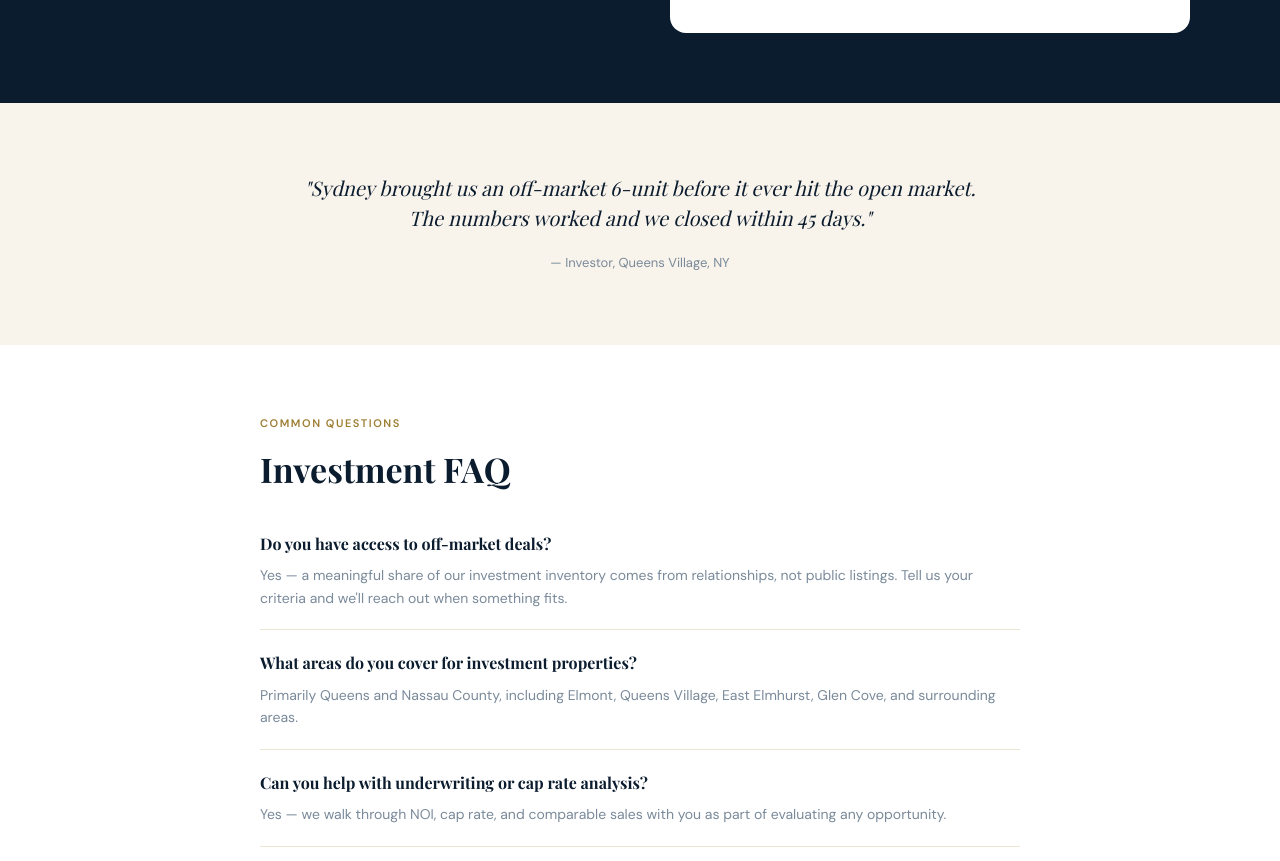
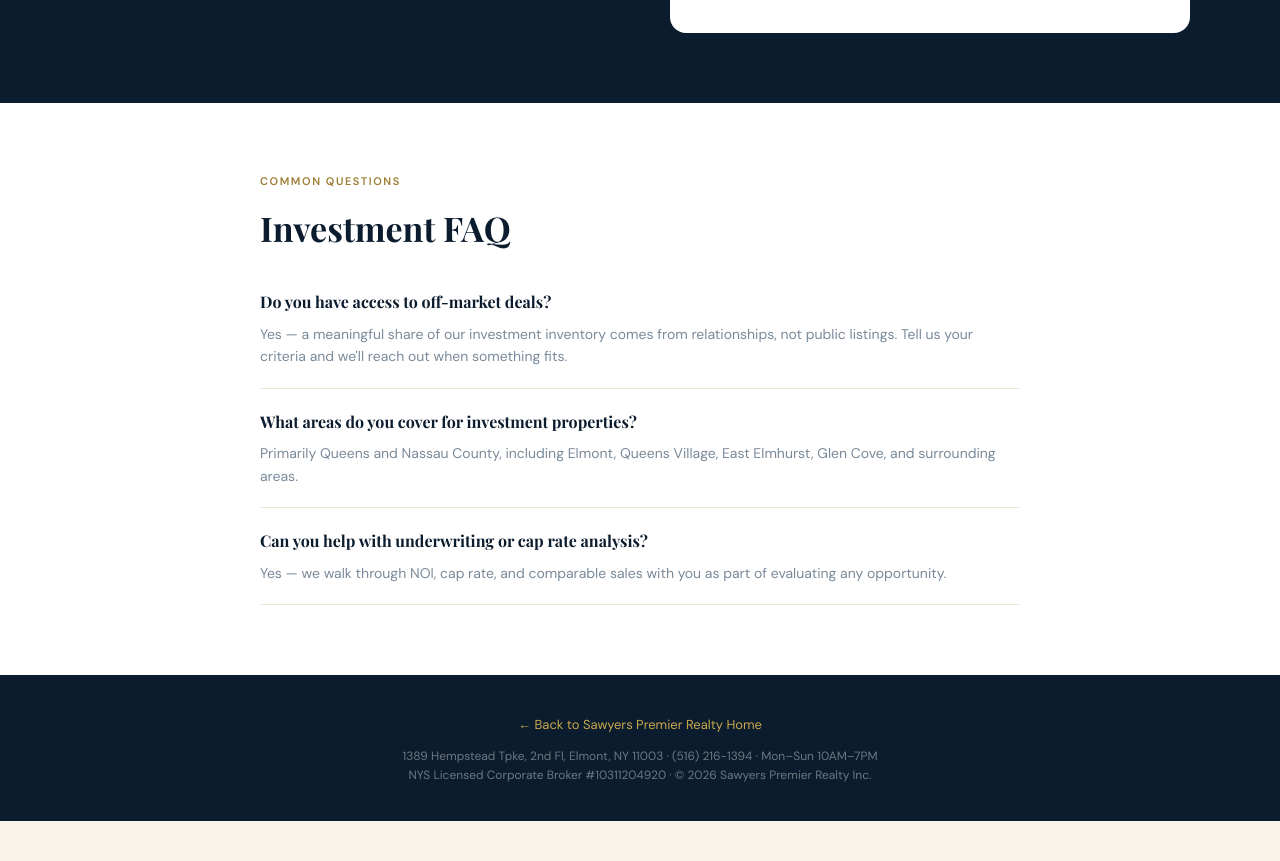
Before and after one commit to jmdfunding1-arch/sawyersrealty, a plain HTML site: page investment-properties-queens-nassau.html in a window 1280 px wide. Shown: the part 2229-3090 px from the top of the page. After the commit the page ends 3050 px from the top, so only its background shows below. Drawn offline with nearby package versions, Linux system fonts and the light colour scheme; a web font is replaced by a local one.

Commit message:
Remove testimonial section from HTML file
Removed testimonial section from the investment properties page.

```diff
--- a/investment-properties-queens-nassau.html
+++ b/investment-properties-queens-nassau.html
@@ -259,13 +259,6 @@
   </div>
 </section>
 
-<section class="testimonial">
-  <div class="section-inner">
-    <blockquote>"Sydney brought us an off-market 6-unit before it ever hit the open market. The numbers worked and we closed within 45 days."</blockquote>
-    <cite>— Investor, Queens Village, NY</cite>
-  </div>
-</section>
-
 <section style="background:#fff;">
   <div class="section-inner" style="max-width:760px;">
     <div class="section-eyebrow">Common Questions</div>
```
